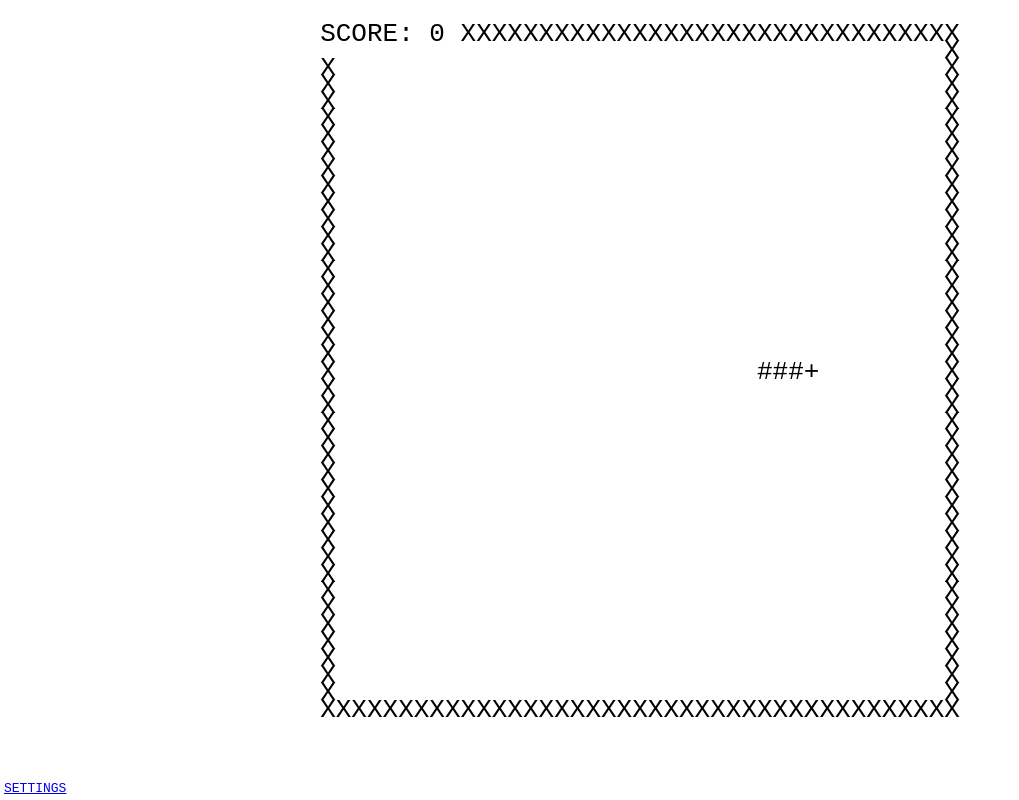
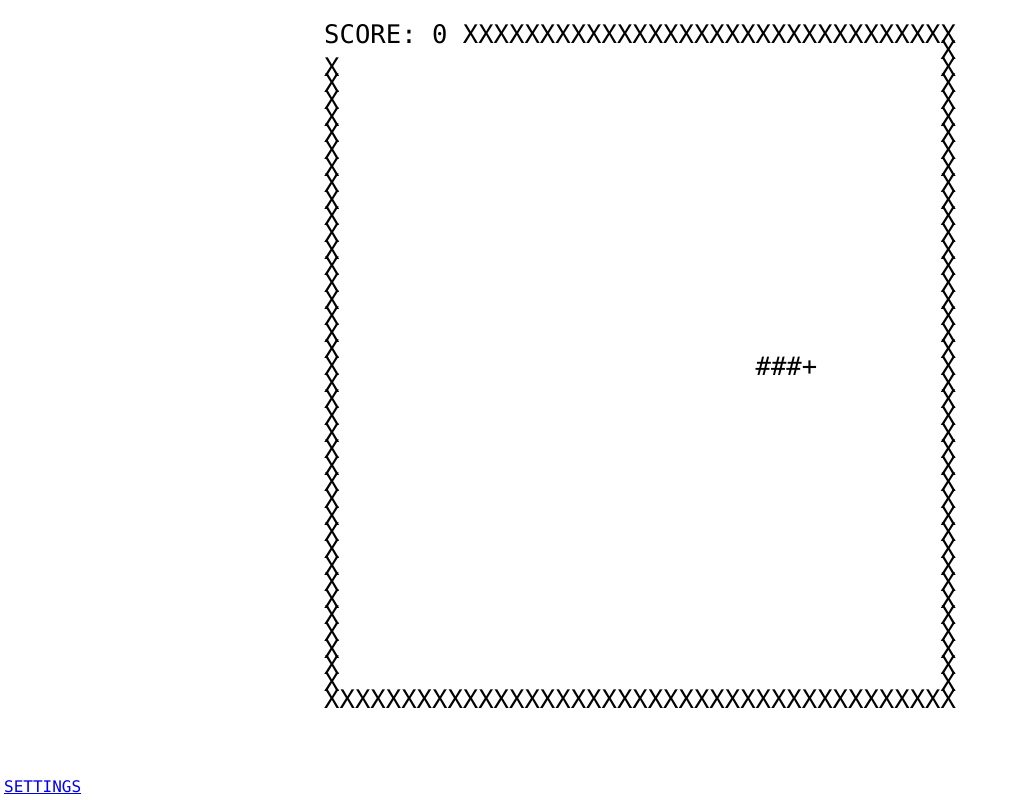
Before and after one commit to kufii/ES6-ASCII-Snake, a plain HTML site: page index.html in a window 1280 px wide. Shown: the whole page, without its empty margins (0-1019 px from the left). Drawn offline with Linux system fonts and the light colour scheme.

Commit message:
set Consolas font-family

```diff
--- a/style.css
+++ b/style.css
@@ -1,7 +1,12 @@
 pre {
-	font-size: 200%;
+	font-size: 1.6em;
 	line-height: 0.65;
 	text-align: center;
+	font-family: inherit;
+}
+
+code {
+	font-family: "Consolas", monospace;
 }
 
 .anchor-panel {
```
